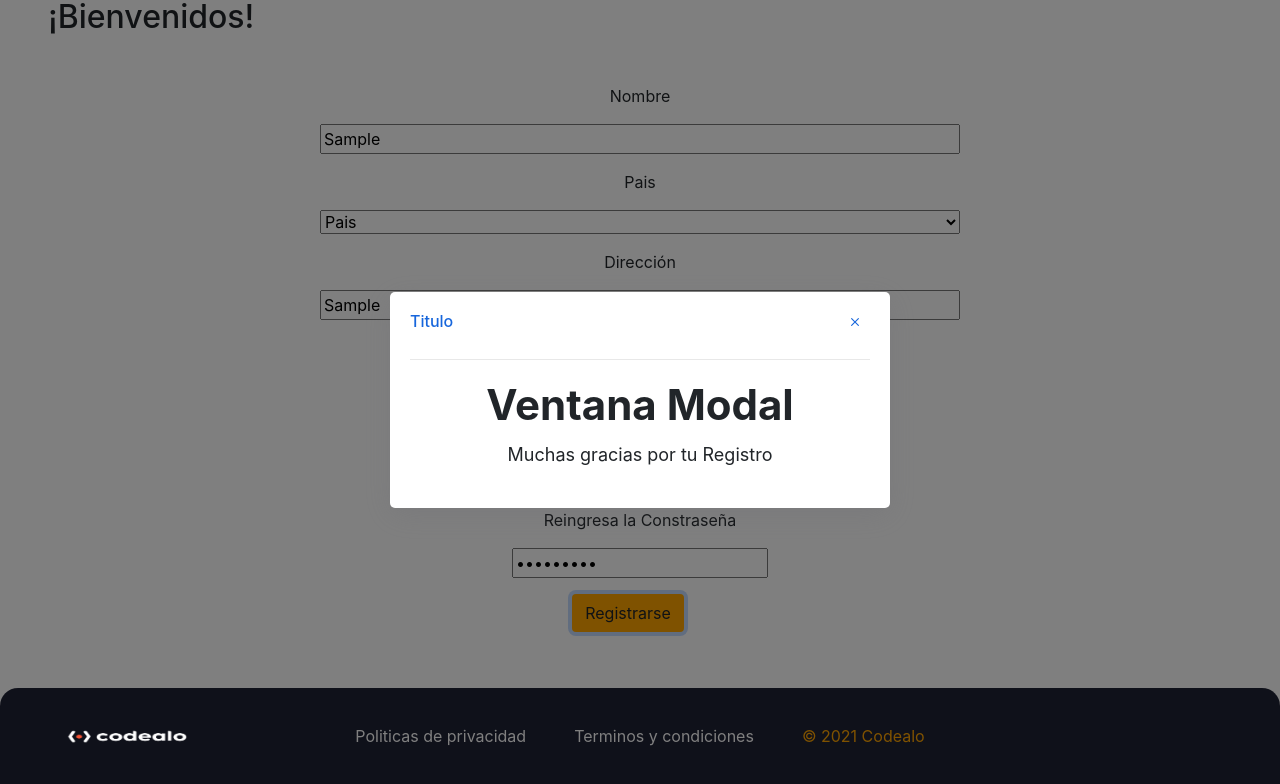
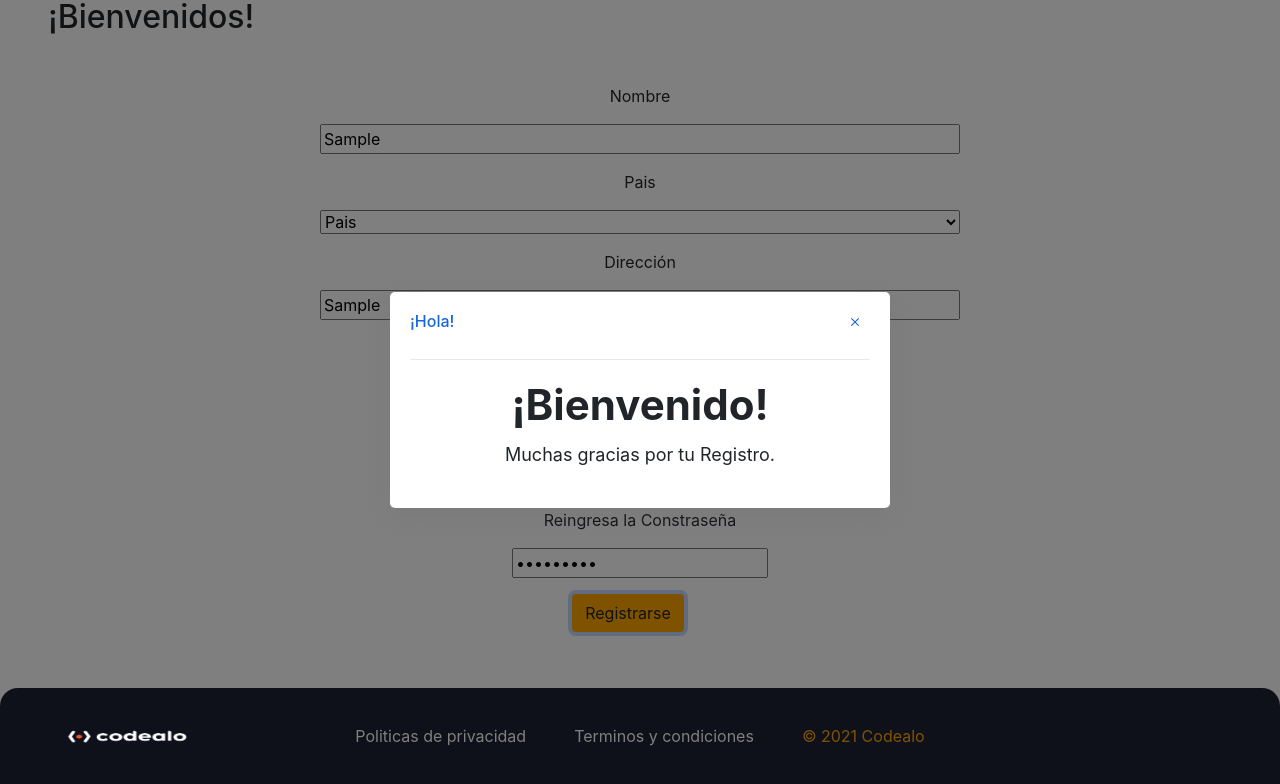
Before and after one commit to joshvader/formulario-de-registro, a React (Create React App) app in the folder reactjs/: page / in a window 1280 px wide. Both pictures are taken after typing "Sample", "Sample", "name@example.com", "Sample123", "Sample123" into the empty fields and a click on the button "Registrarse". Shown: the part 241-1025 px from the top of the page. Built offline with nearby package versions, Linux system fonts and the light colour scheme.

Commit message:
Ajuste en boton

```diff
--- a/reactjs/src/components/Formulario.jsx
+++ b/reactjs/src/components/Formulario.jsx
@@ -11,10 +11,11 @@ const Formulario = () => {
     const onSubmit = (evento) => {
 
       console.log(evento);
+      /*Onclick al registrar*/
       cambiarEstadoModal1(true);
 
     }
-
+  /*Mostrar ventana Modal*/
    const ShowModal = (evento) =>{
         cambiarEstadoModal1(true);
      }
@@ -121,10 +122,11 @@ const Formulario = () => {
             <Modal
             estado={estadoModal1}
             cambiarEstado={cambiarEstadoModal1}
+            titulo="¡Hola!"
             >
               <Contenido>
-              <h1>Ventana Modal</h1>
-                <p>Muchas gracias por tu Registro</p>
+              <h1>¡Bienvenido!</h1>
+                <p>Muchas gracias por tu Registro.</p>
               </Contenido>
 
             </Modal>
--- a/reactjs/src/components/Modal.jsx
+++ b/reactjs/src/components/Modal.jsx
@@ -1,6 +1,6 @@
 import React from 'react'
 import styled from 'styled-components'
-const Modal = ({children, estado, cambiarEstado}) => {
+const Modal = ({children, estado, cambiarEstado, titulo}) => {
 
 
     return (
@@ -9,7 +9,7 @@ const Modal = ({children, estado, cambiarEstado}) => {
            <Overley>
                 <ContenedorModal>
                     <EncabezadoModal>
-                        <h3>Titulo</h3>
+                        <h3>{titulo}</h3>
                     </EncabezadoModal>
 
                     <BotonCerrar onClick={()=> cambiarEstado(false)}>
```
